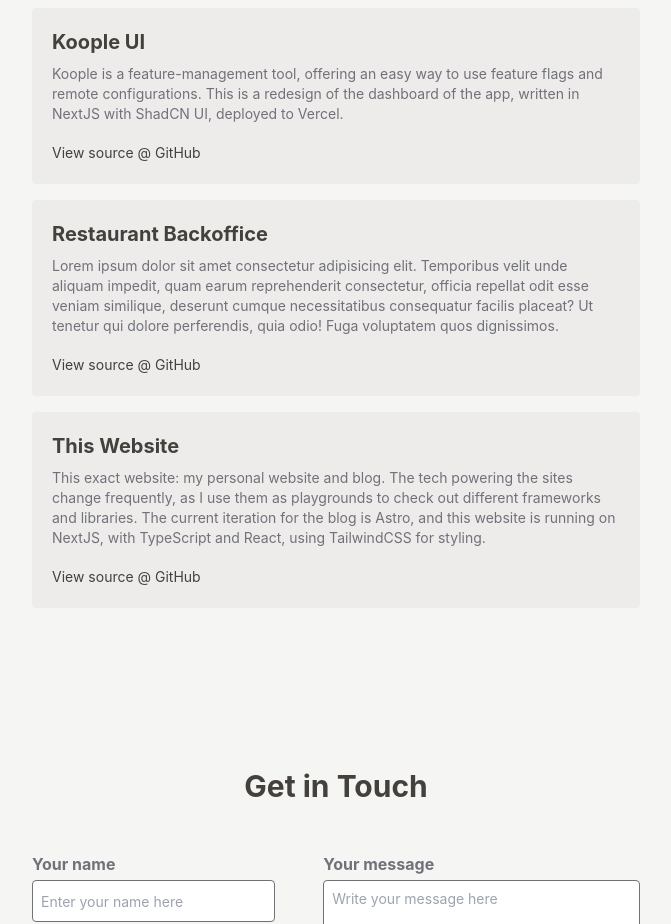
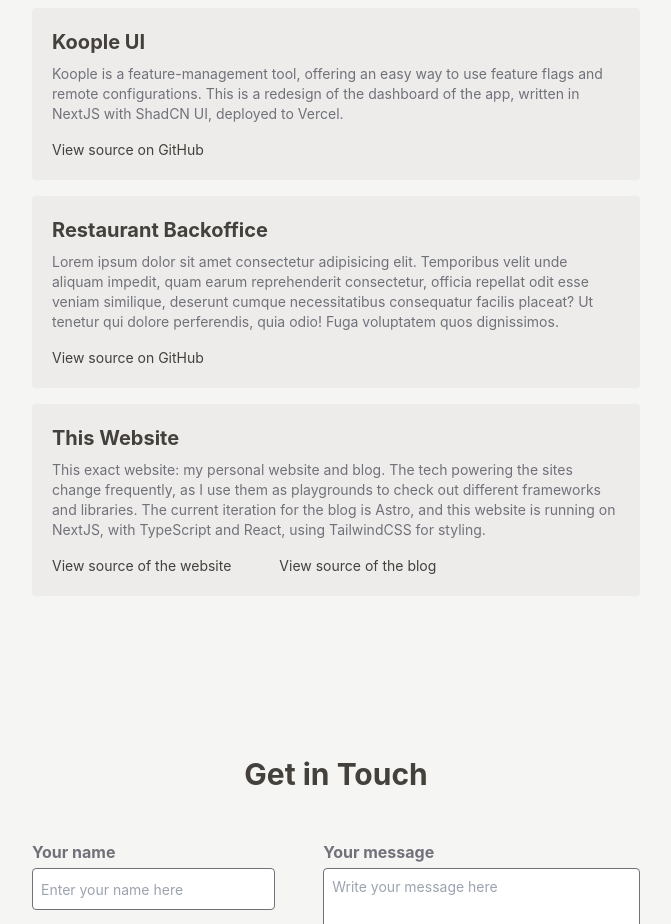
Before and after one commit to danielagg/personal-website-nextjs, a Next.js app: page / in a window 1280 px wide. Shown: the part 2140-3064 px from the top of the page, without its empty margins (304-975 px from the left). Built offline with nearby package versions, Linux system fonts and the light colour scheme.

Commit message:
projects section links

```diff
--- a/app/Projects.tsx
+++ b/app/Projects.tsx
@@ -38,11 +38,11 @@
           desc="This exact website: my personal website and blog. The tech powering the sites change frequently, as I use them as playgrounds to check out different frameworks and libraries. The current iteration for the blog is Astro, and this website is running on NextJS, with TypeScript and React, using TailwindCSS for styling."
           githubLinks={[
             {
-              label: "Website",
+              label: "View source of the website",
               link: "https://github.com/danielagg/personal-website-nextjs",
             },
             {
-              label: "Blog",
+              label: "View source of the blog",
               link: "https://github.com/danielagg/personal-blog-astro",
             },
           ]}
@@ -95,11 +95,32 @@
             {desc}
           </div>
 
-          <div className="pt-4">
-            <a className="text-sm cursor-pointer hover:underline decoration-wavy underline-offset-8 text-primary-light dark:text-primary-dark">
-              View source @ GitHub
+          {Array.isArray(githubLinks) ? (
+            <div className="flex items-center space-x-12 pt-4">
+              {githubLinks.map((gh) => {
+                return (
+                  <a
+                    key={gh.label}
+                    className="block text-sm cursor-pointer hover:underline decoration-wavy underline-offset-8 text-primary-light dark:text-primary-dark"
+                    href={gh.link}
+                    target="_blank"
+                    rel="noreferrer"
+                  >
+                    {gh.label}
+                  </a>
+                );
+              })}
+            </div>
+          ) : (
+            <a
+              className="block pt-4 text-sm cursor-pointer hover:underline decoration-wavy underline-offset-8 text-primary-light dark:text-primary-dark"
+              href={githubLinks.link}
+              target="_blank"
+              rel="noreferrer"
+            >
+              View source on GitHub
             </a>
-          </div>
+          )}
         </>
       </Card>
     </li>
```
